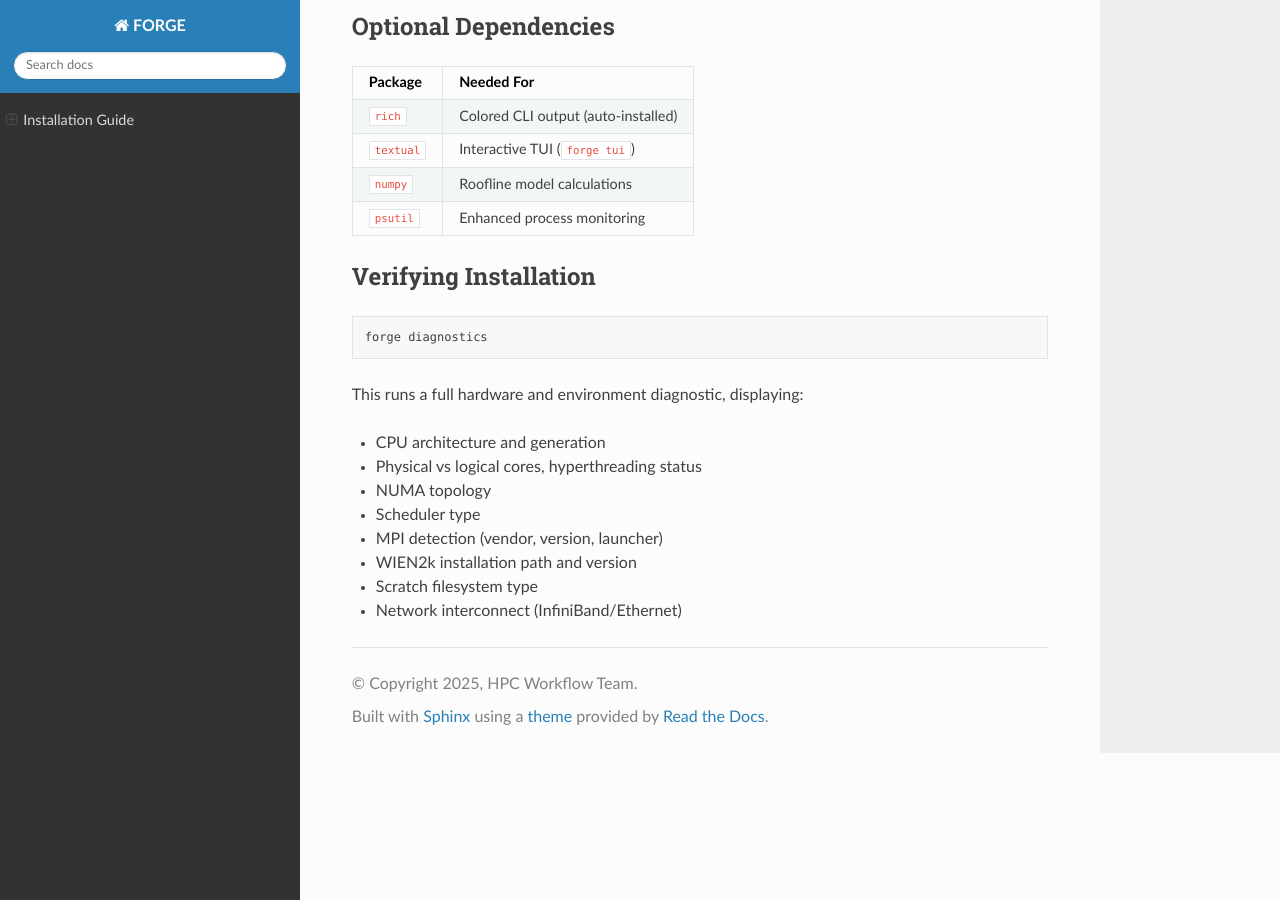
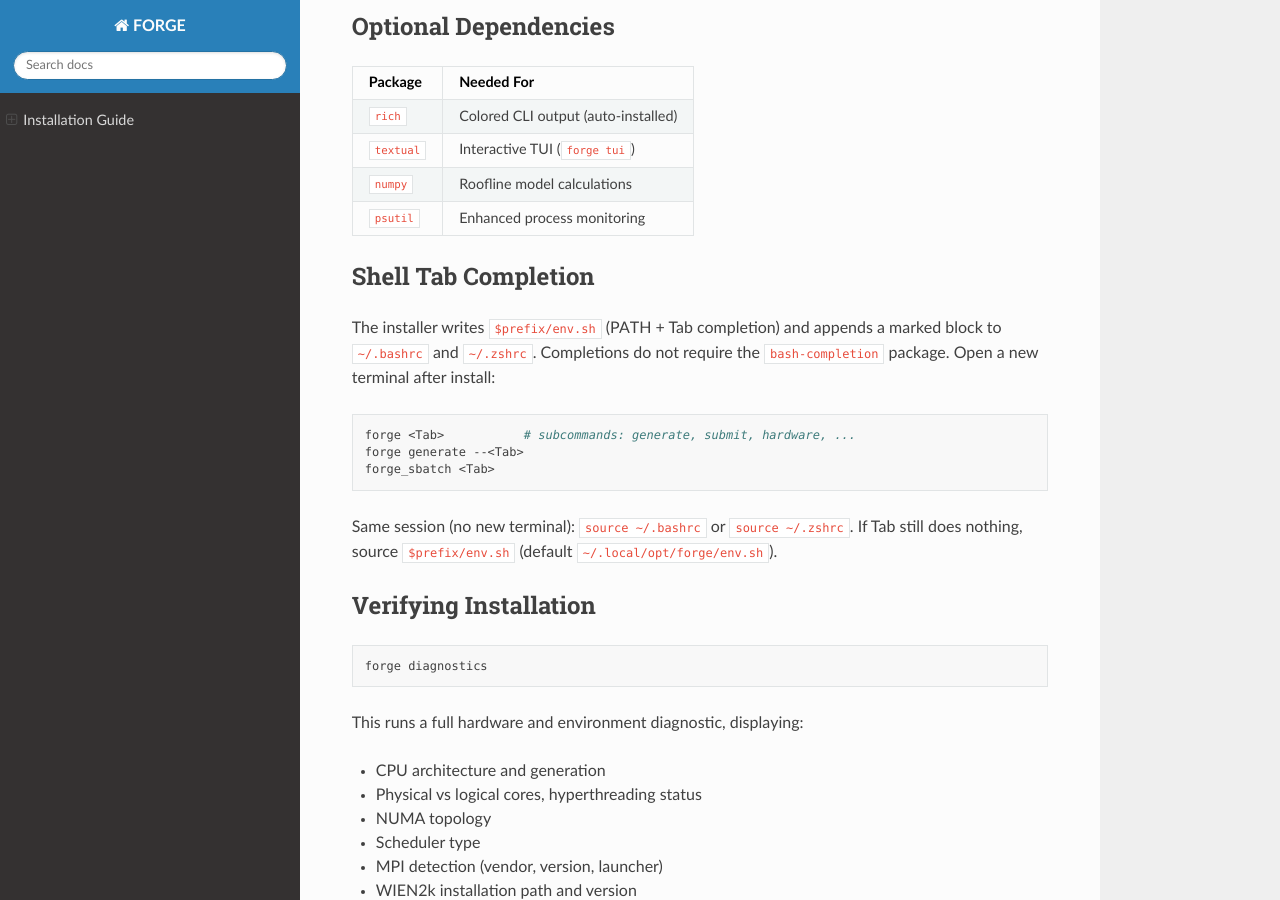
Before and after one commit to majidhaddad02/wien2k_gen, a Sphinx documentation site: the page built from docs/installation.md, in a window 1280 px wide and 900 px high, scrolled down 3591 px. Built offline with Sphinx 7.4.7 and the Read the Docs theme 3.1.0, drawn with Linux system fonts in a browser that asks for light colours.

Commit message:
feat: enable Tab completion from installer without extra setup
Source PATH and bash/zsh completions from $prefix/env.sh in ~/.bashrc
and ~/.zshrc so forge/forge_sbatch/forge_wizard complete after install.
Co-authored-by: monkeycode-ai <monkeycode-ai@chaitin.com>

````diff
--- a/docs/installation.md
+++ b/docs/installation.md
@@ -160,6 +160,22 @@ singularity exec --bind $(pwd):/work forge.sif forge generate
 | `numpy` | Roofline model calculations |
 | `psutil` | Enhanced process monitoring |
 
+## Shell Tab Completion
+
+The installer writes `$prefix/env.sh` (PATH + Tab completion) and appends a
+marked block to `~/.bashrc` and `~/.zshrc`. Completions do not require the
+`bash-completion` package. Open a new terminal after install:
+
+```bash
+forge <Tab>           # subcommands: generate, submit, hardware, ...
+forge generate --<Tab>
+forge_sbatch <Tab>
+```
+
+Same session (no new terminal): `source ~/.bashrc` or `source ~/.zshrc`.
+If Tab still does nothing, source `$prefix/env.sh` (default
+`~/.local/opt/forge/env.sh`).
+
 ## Verifying Installation
 
 ```bash
````
Also changed, not shown: 9 other files.
